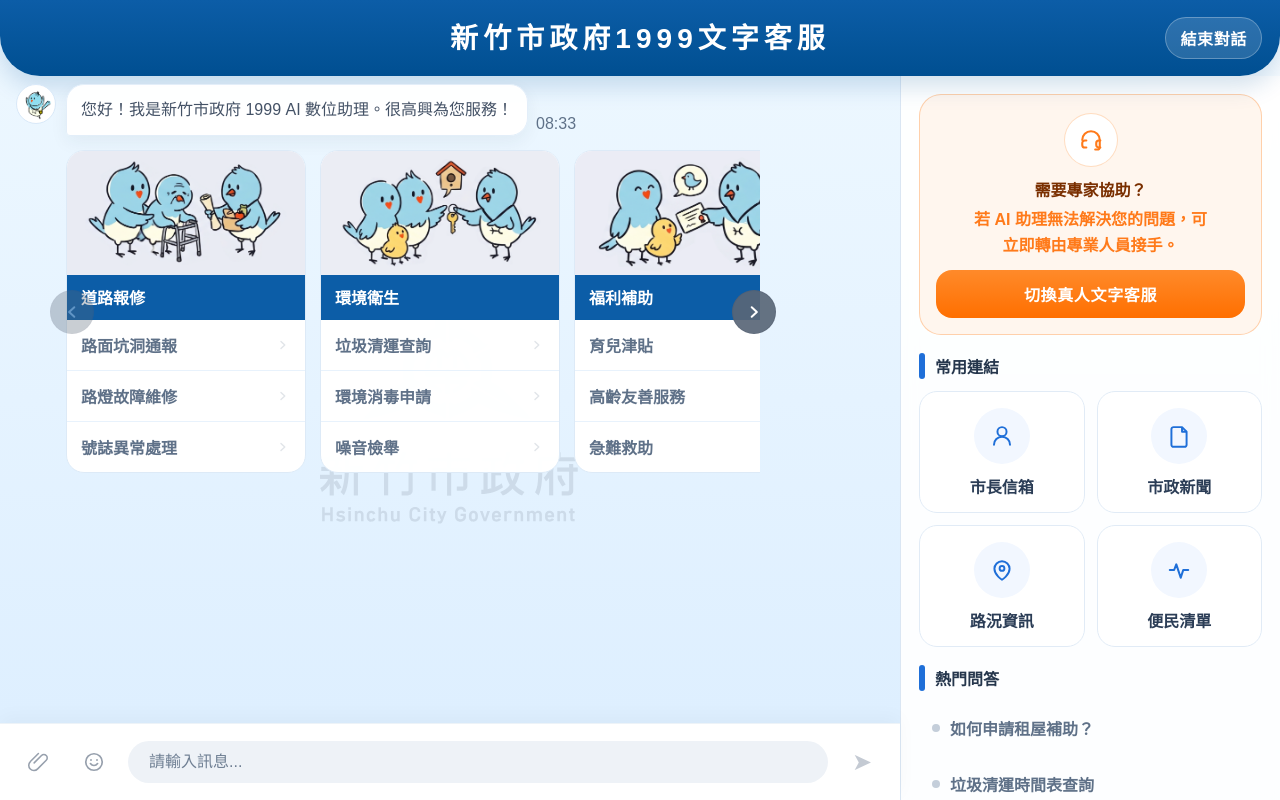
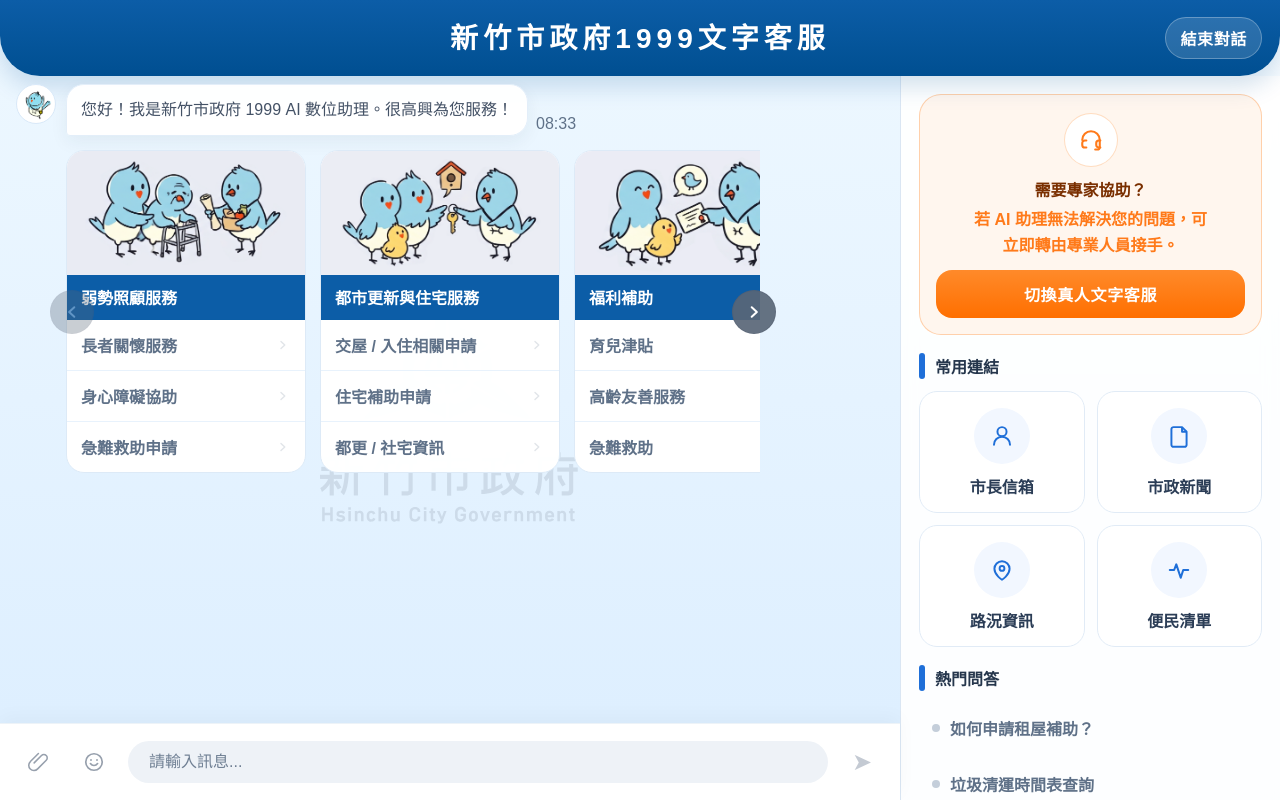
Before and after one commit to easonTech-lab/callRedesign, a Vue app: page /customer in a window 1280 px wide. Built offline with nearby package versions, Linux system fonts and the light colour scheme.

Commit message:
fix: 改文字

```diff
--- a/src/components/ChatPage.vue
+++ b/src/components/ChatPage.vue
@@ -116,16 +116,16 @@ const quickRepliesCollapsed = ref(false);
 
 const serviceCards = [
   {
-    title: '道路報修',
+    title: '弱勢照顧服務',
     icon: 'pin',
     hero: withBase('/ai-cards/road.png'),
-    links: ['路面坑洞通報', '路燈故障維修', '號誌異常處理']
+    links: ['長者關懷服務', '身心障礙協助', '急難救助申請']
   },
   {
-    title: '環境衛生',
+    title: '都市更新與住宅服務',
     icon: 'pulse',
     hero: withBase('/ai-cards/hygiene.png'),
-    links: ['垃圾清運查詢', '環境消毒申請', '噪音檢舉']
+    links: ['交屋 / 入住相關申請', '住宅補助申請', '都更 / 社宅資訊']
   },
   {
     title: '福利補助',
```
